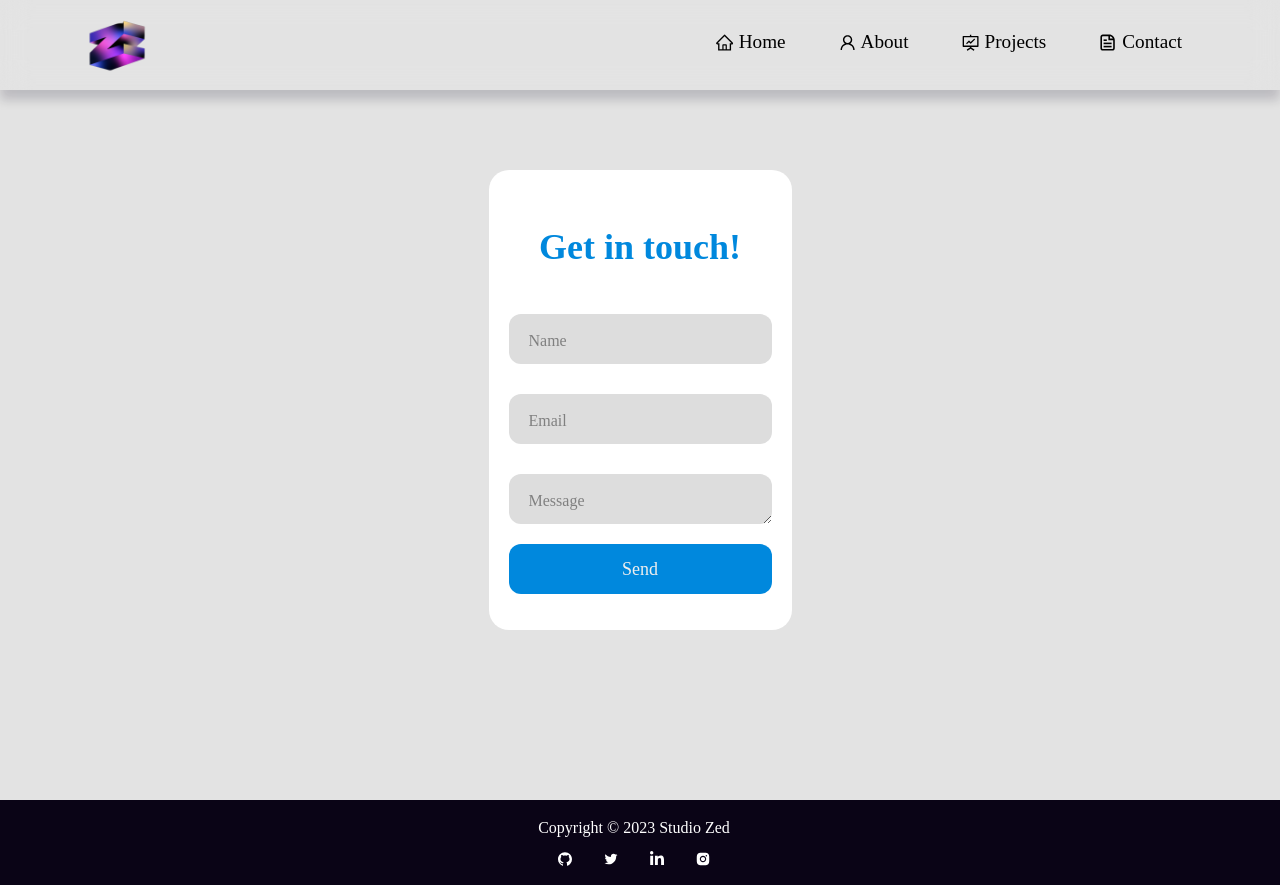
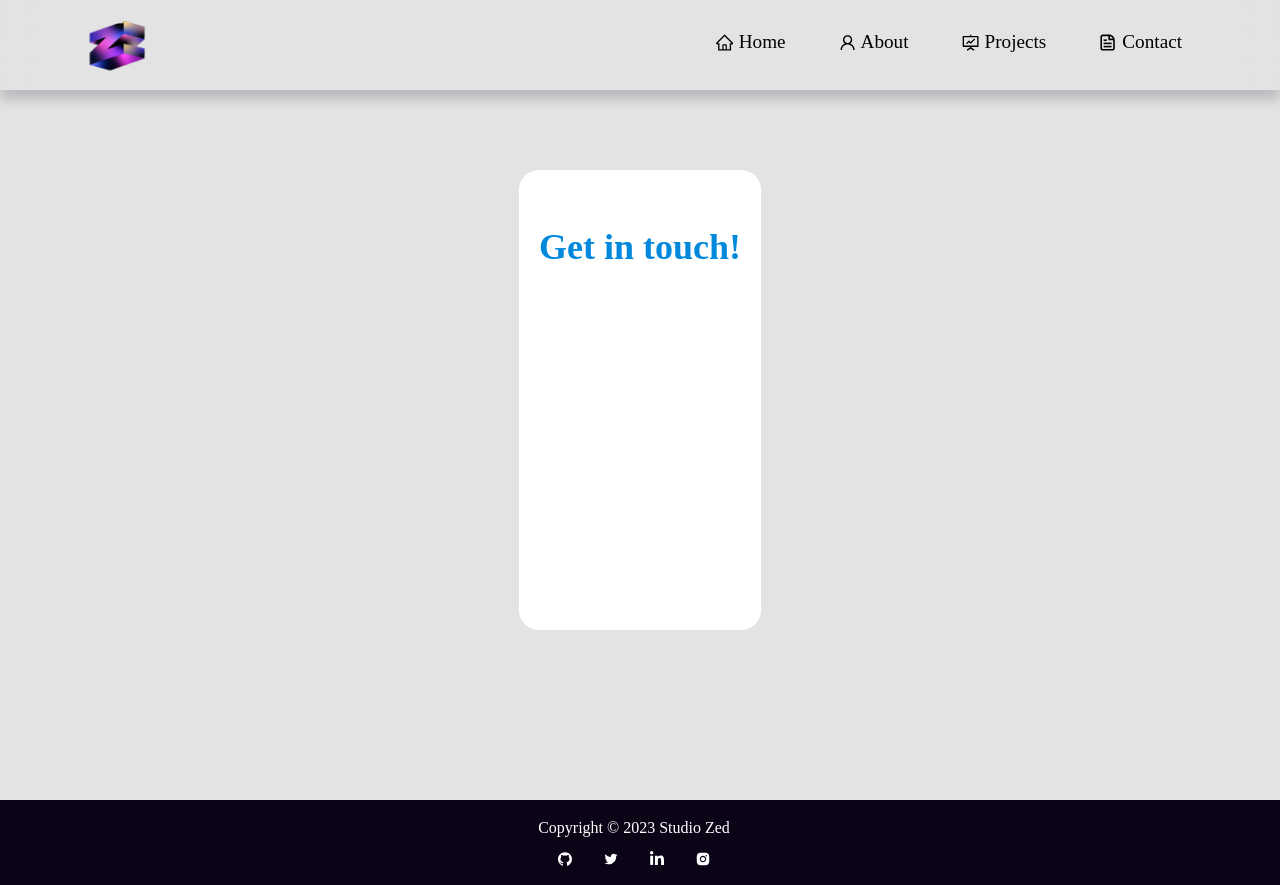
Before and after one commit to OudomMunint/StudioZed-ReactJS, a React (Create React App) app: page /Contact in a window 1280 px wide. Built offline with nearby package versions, Linux system fonts and the light colour scheme; a web font is replaced by a local one.

Commit message:
changed netlify data attribute

```diff
--- a/src/components/Contact.js
+++ b/src/components/Contact.js
@@ -22,8 +22,8 @@ const ContactForm = () => {
           <span></span>
     </div>
       <div class="title">Get in touch!</div>
-      <form onSubmit={onSubmit} netlify netlify-honeypot="bot-field" name='contactForm'>
-        <input type="hidden" name="contactForm'" value="contact" />
+      <form onSubmit={onSubmit} name="contact" netlify netlify-honeypot="bot-field" hidden>
+        <input type="hidden" name="contact" value="contact" />
         <div class="input-container ic1" >
           <label className="form-label" class="Formplaceholder" htmlFor="name">
             Name
```
